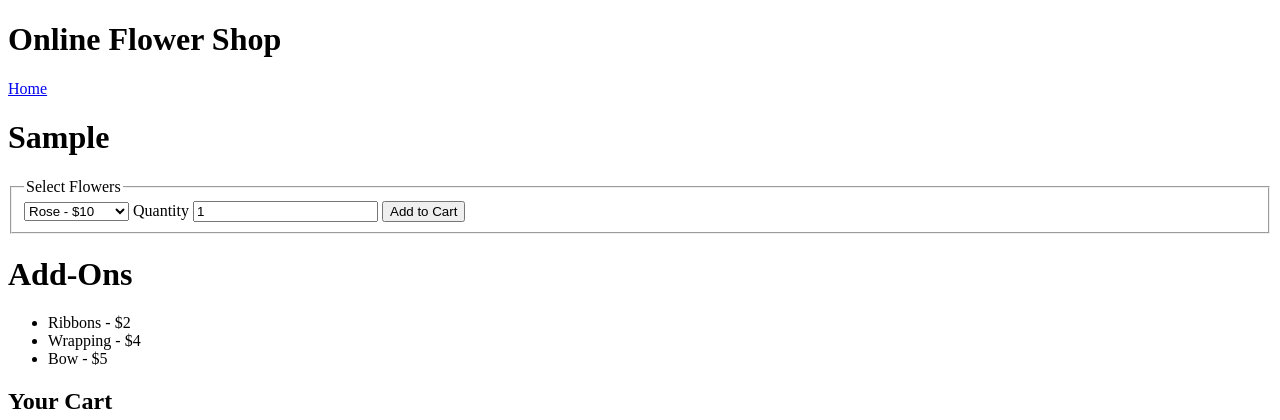
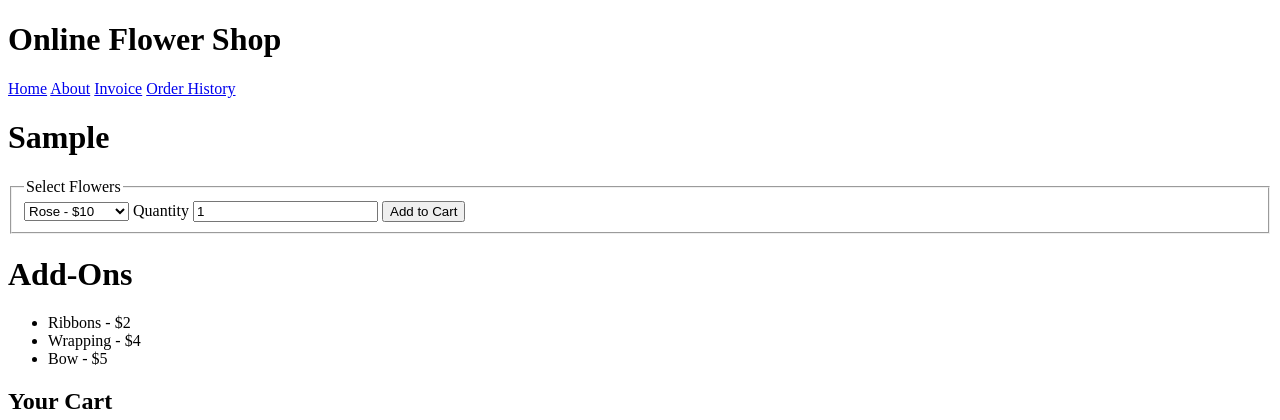
Before and after one commit to st25209-lgtm/CSC2FlaskPractice, a Flask app: page / in a window 1280 px wide. Shown: the top 420 px of the page. Run offline with Flask 3, Linux system fonts and the light colour scheme.

Commit message:
Added more navigation links

```diff
--- a/templates/base.html
+++ b/templates/base.html
@@ -8,6 +8,9 @@
         <h1>Online Flower Shop</h1>
         <nav>
             <a href="{{ url_for('index') }}">Home</a>
+            <a href="{{ url_for('about') }}">About</a>
+            <a href="{{ url_for('invoice') }}">Invoice</a>
+            <a href="{{ url_for('orders') }}">Order History</a>
         </nav>
     </header>
     <main>
```
